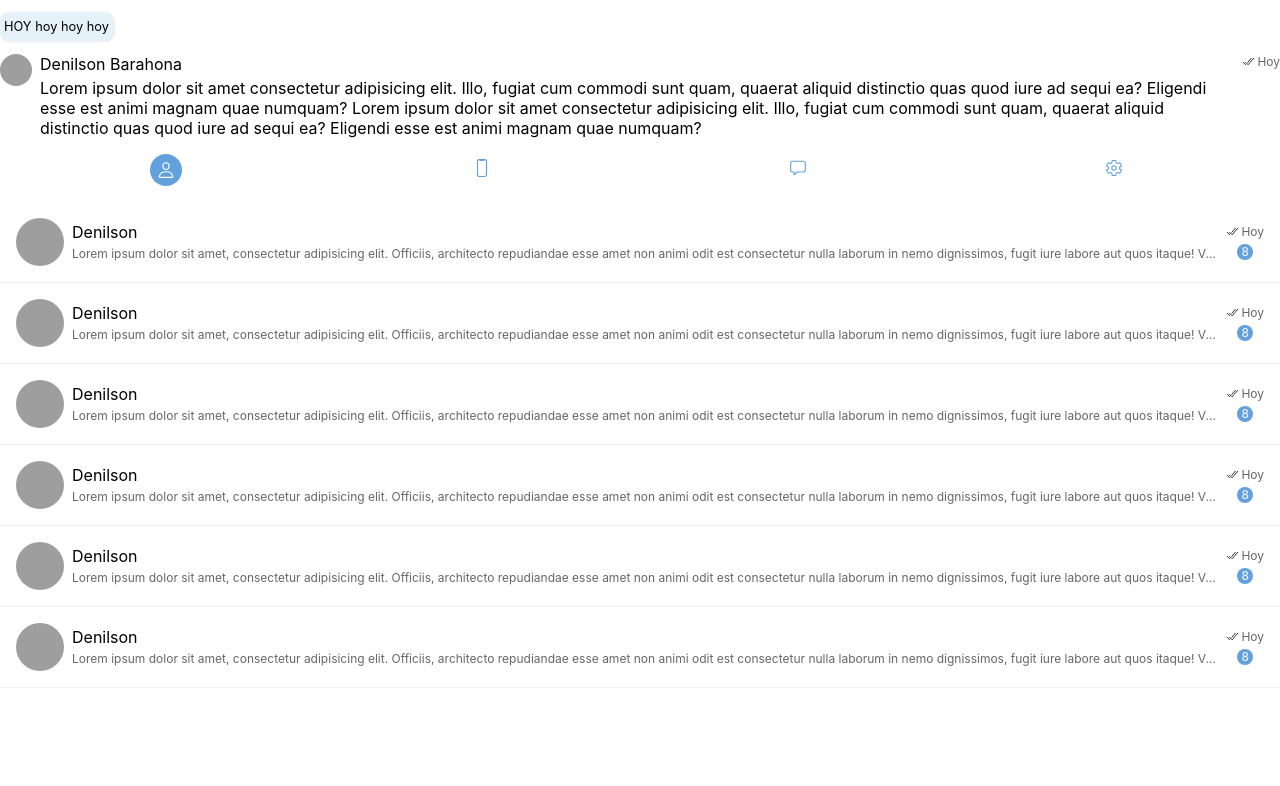
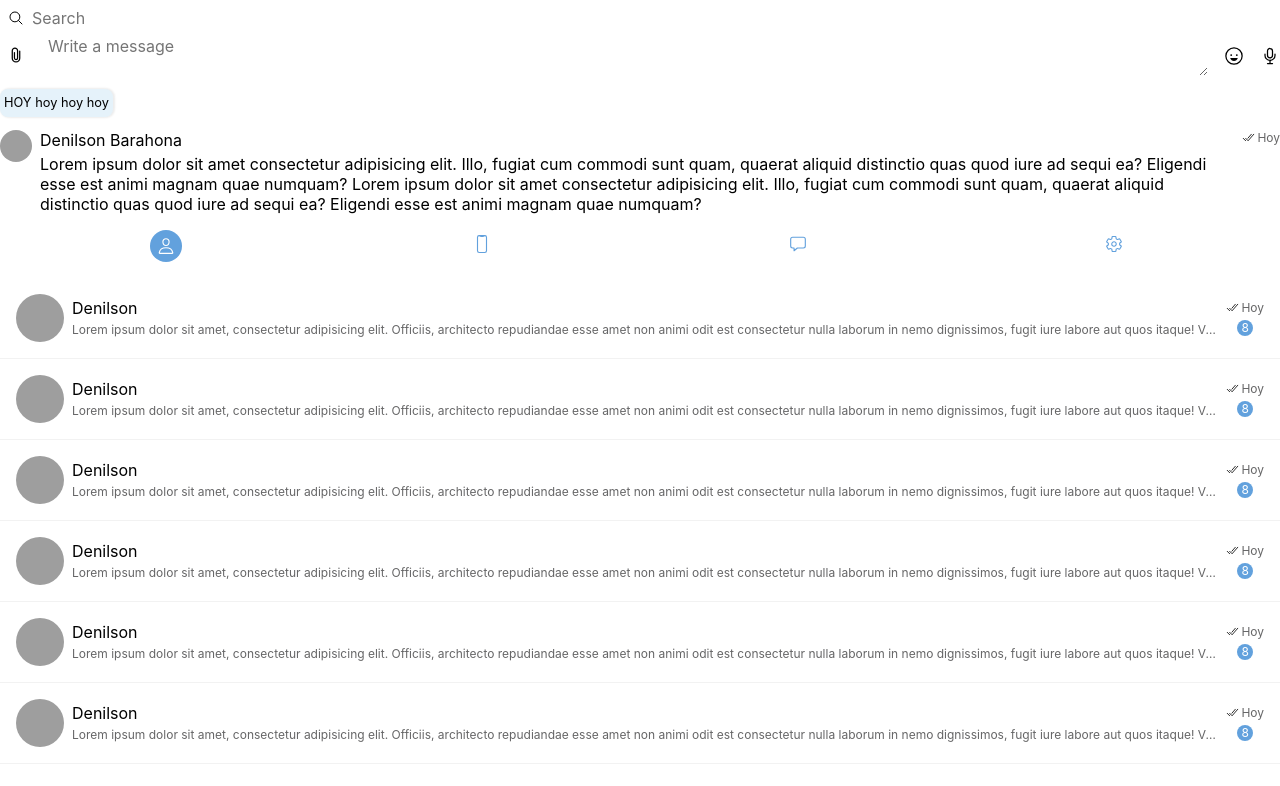
Before and after one commit to denilsonbarahona/d-p-telegrah, a React app: page / in a window 1280 px wide. Shown: the top 786 px of the page. Built offline with nearby package versions, Linux system fonts and the light colour scheme; grey boxes are pictures that could not be loaded.

Commit message:
[add] adding message box and search components

```diff
--- a/src/infraestructure/ui/App.jsx
+++ b/src/infraestructure/ui/App.jsx
@@ -3,10 +3,14 @@ import Contact from "@ui/containers/contact";
 import Navigator from "@ui/containers/navigator";
 import Message from "@ui/containers/message";
 import Tag from "@ui/components/tag";
+import MessageBox from "@ui/components/message-box";
+import Search from "@ui/components/search";
 
 const App = () => {
   return (
     <>
+      <Search />
+      <MessageBox />
       <Tag />
       <Message />
       <Navigator />
--- /dev/null
+++ b/src/infraestructure/ui/components/message-box.jsx
@@ -0,0 +1,30 @@
+import React from "react";
+import { IconContext } from "react-icons";
+import { IoAttachOutline, IoHappyOutline, IoMicOutline } from "react-icons/io5";
+import {
+  MessageContainer,
+  TextArea,
+  Button,
+  MessageAction,
+} from "@styles/components/message-box.style";
+
+const MessageBox = () => {
+  return (
+    <MessageContainer>
+      <Button type="button">
+        <IconContext.Provider value={{ size: "20px" }}>
+          <IoAttachOutline />
+        </IconContext.Provider>
+      </Button>
+      <TextArea placeholder="Write a message" />
+      <MessageAction>
+        <IconContext.Provider value={{ size: "20px" }}>
+          <IoHappyOutline />
+          <IoMicOutline />
+        </IconContext.Provider>
+      </MessageAction>
+    </MessageContainer>
+  );
+};
+
+export default MessageBox;
--- /dev/null
+++ b/src/infraestructure/ui/components/search.jsx
@@ -0,0 +1,14 @@
+import React from "react";
+import { IoSearchOutline } from "react-icons/io5";
+import { SearchText, SearchForm } from "@styles/components/search.style";
+
+const Search = () => {
+  return (
+    <SearchForm role="search">
+      <IoSearchOutline className="form__icon" />
+      <SearchText type="search" placeholder="Search" />
+    </SearchForm>
+  );
+};
+
+export default Search;
--- /dev/null
+++ b/src/infraestructure/ui/styles/components/message-box.style.js
@@ -0,0 +1,29 @@
+import styled from "styled-components";
+
+export const MessageContainer = styled.div`
+  display: flex;
+  gap: 1rem;
+`;
+
+export const Button = styled.button`
+  background-color: transparent;
+  border: none;
+  cursor: pointer;
+`;
+
+export const TextArea = styled.textarea`
+  flex: 1;
+  border: none;
+  font: var(--body-16regular);
+  padding: 0;
+`;
+
+export const MessageAction = styled.div`
+  align-self: center;
+  display: flex;
+  gap: 1rem;
+
+  & * {
+    cursor: pointer;
+  }
+`;
--- /dev/null
+++ b/src/infraestructure/ui/styles/components/search.style.js
@@ -0,0 +1,20 @@
+import Styled from "styled-components";
+
+export const SearchForm = Styled.form`
+    position: relative;
+    & .form__icon{
+        position: absolute;
+        inset-inline-start: 0.5rem;
+        inset-block-start: 50%;
+        transform: translateY(-50%);
+    }
+`;
+
+export const SearchText = Styled.input`
+    font: var(--body-16regular);
+    padding: 0.5rem;
+    padding-inline-start: 2rem;
+    border: none;
+    border-radius: 50px;
+    inline-size: 100%;
+`;
```
